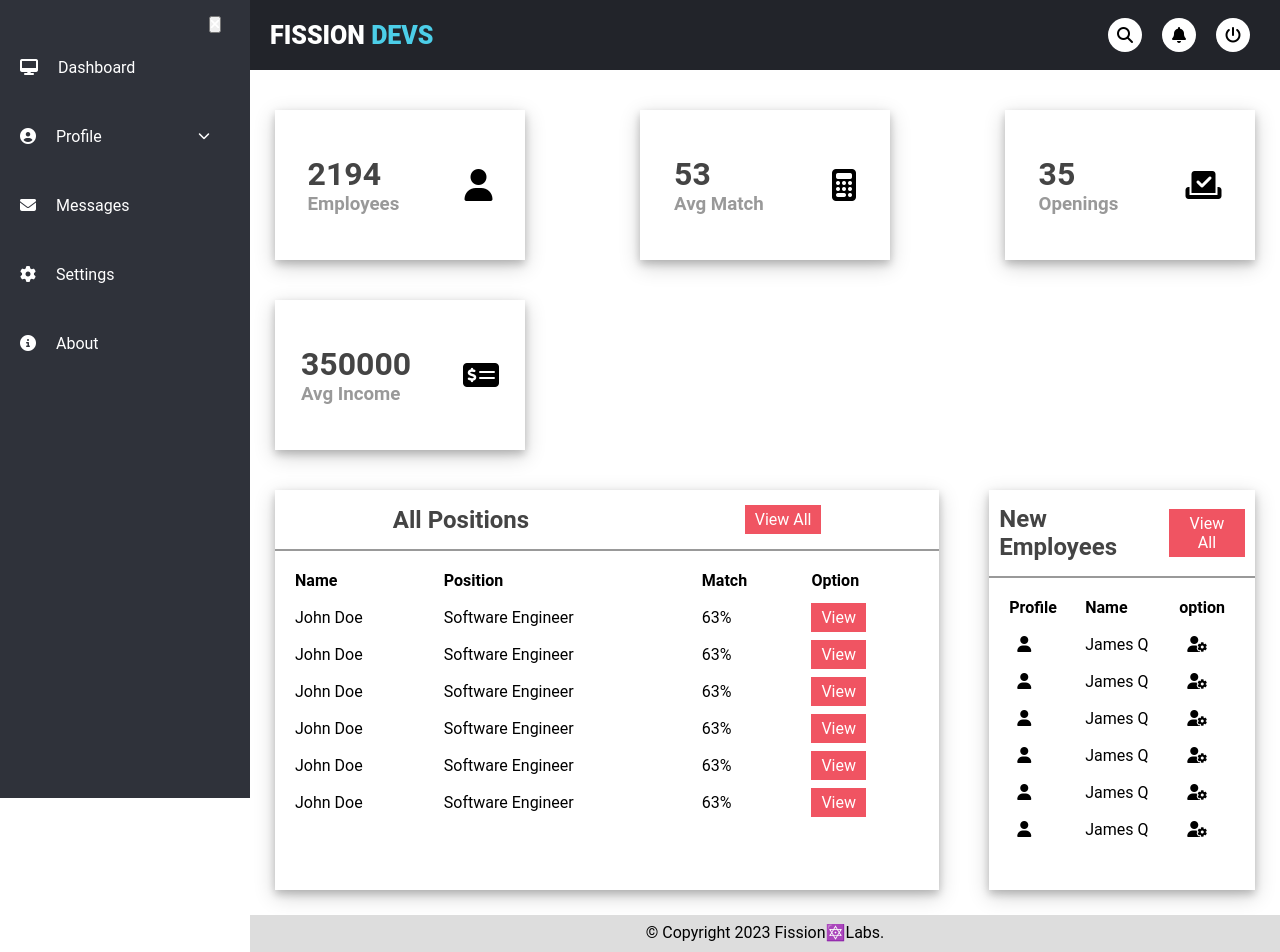
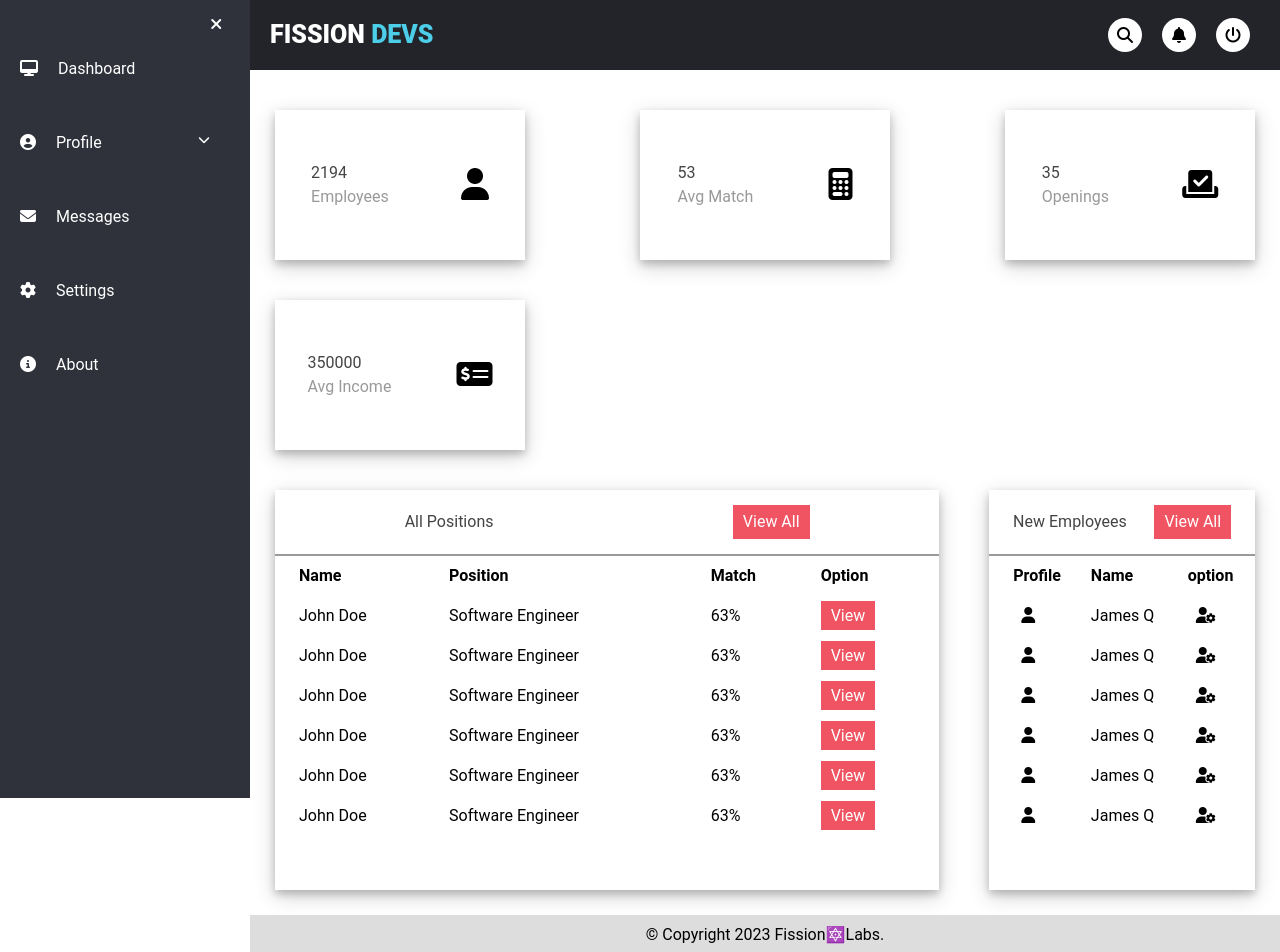
Before and after one commit to zameerSheikh/webpack-remote, a React app: page / in a window 1280 px wide. Shown: the top 952 px of the page. Built offline with nearby package versions, Linux system fonts and the light colour scheme.

Commit message:
table styles update

```diff
--- a/src/Dashboard.css
+++ b/src/Dashboard.css
@@ -35,6 +35,7 @@ h3 {
 }
 table {
     padding: 10px;
+    margin-left: 1rem;
 }
 th,
 td {
--- a/src/index.scss
+++ b/src/index.scss
@@ -1,3 +1,5 @@
+@tailwind base;
+
 * {
   margin: 0;
   padding: 0;
```
